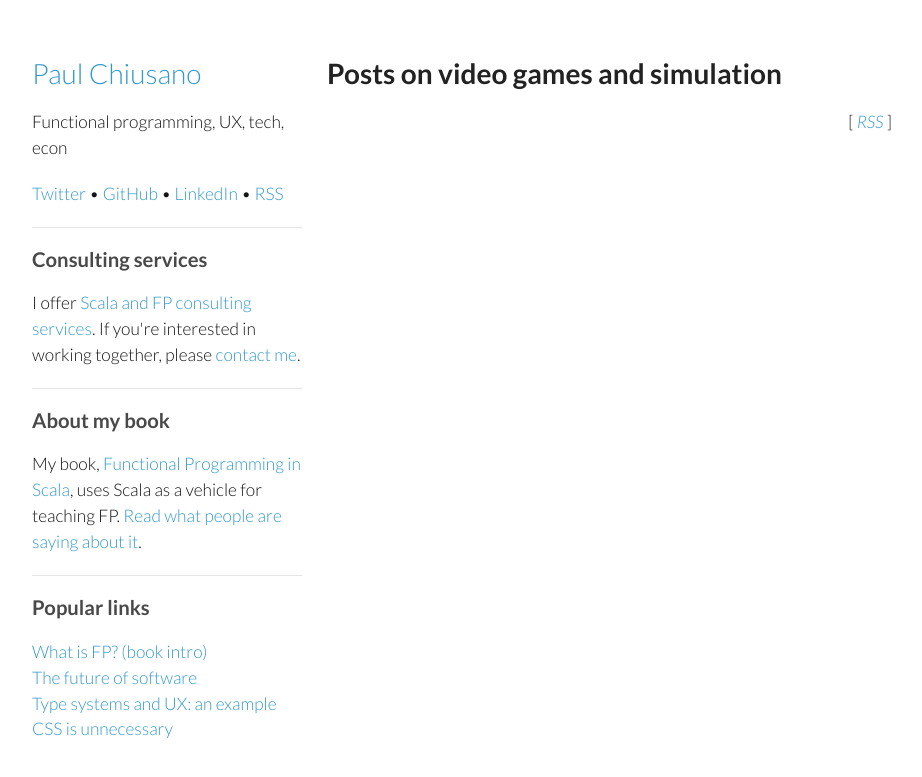
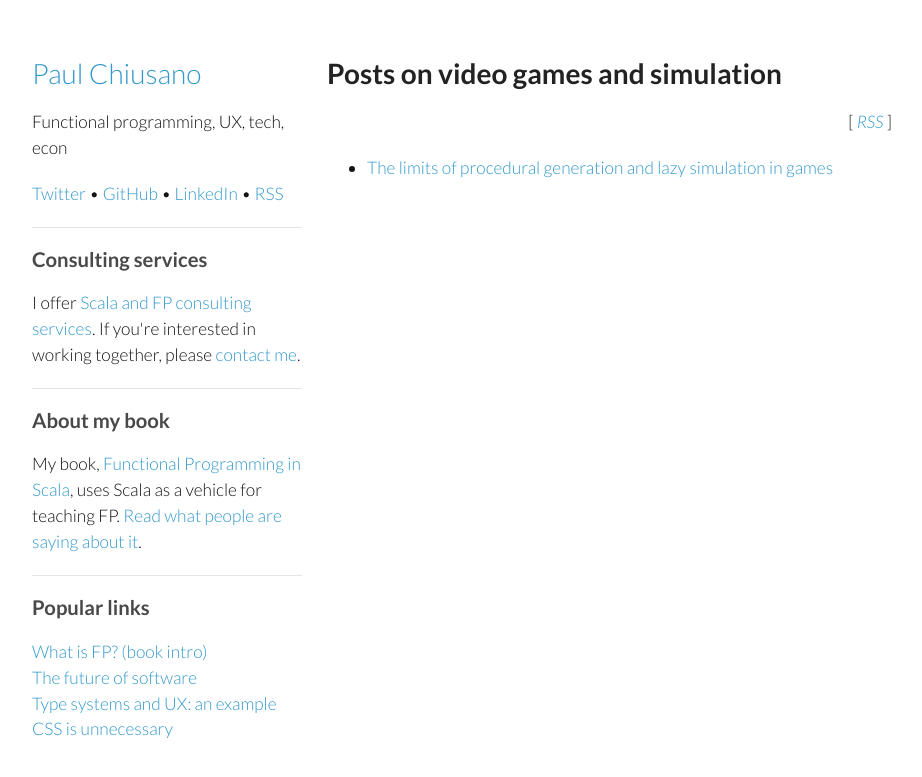
Before and after one commit to pchiusano/pchiusano.github.io, a Jekyll site: the page built from gaming.html, in a window 1280 px wide. Shown: the top 777 px of the page, without its empty margins (178-1100 px from the left). Built offline with Jekyll 4.4.1, drawn with Linux system fonts in a browser that asks for light colours.

Commit message:
Update and rename games.html to gaming.html

```diff
--- a/games.html
+++ b/gaming.html
@@ -4,10 +4,10 @@ layout: default
 
 <h1>Posts on video games and simulation</h1>
 
-<p align="right">[ <i><a href="/feed.games.xml">RSS</a></i> ]</p>
+<p align="right">[ <i><a href="/feed.gaming.xml">RSS</a></i> ]</p>
 
 <ul>
-{% for post in site.categories.games %}
+{% for post in site.categories.gaming %}
 <li><a href="{{ post.url }}">{{ post.title }}</a></li>
 {% endfor %}
 </ul>
```
